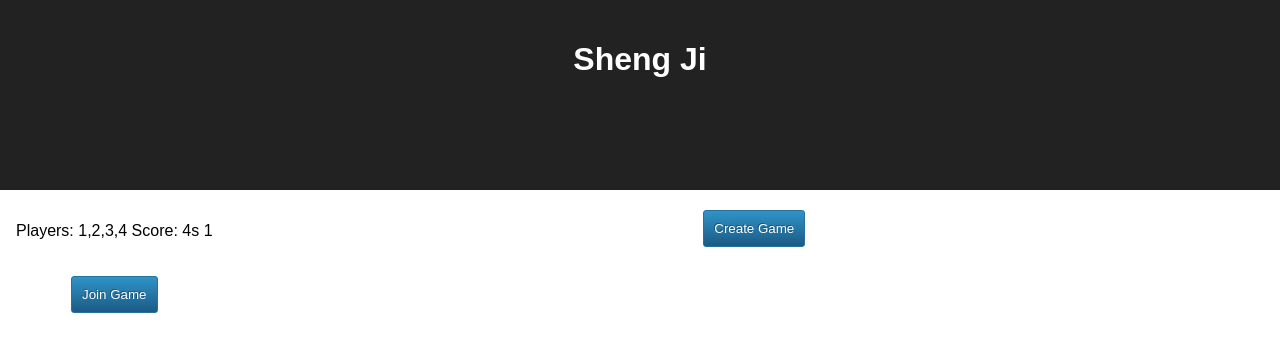
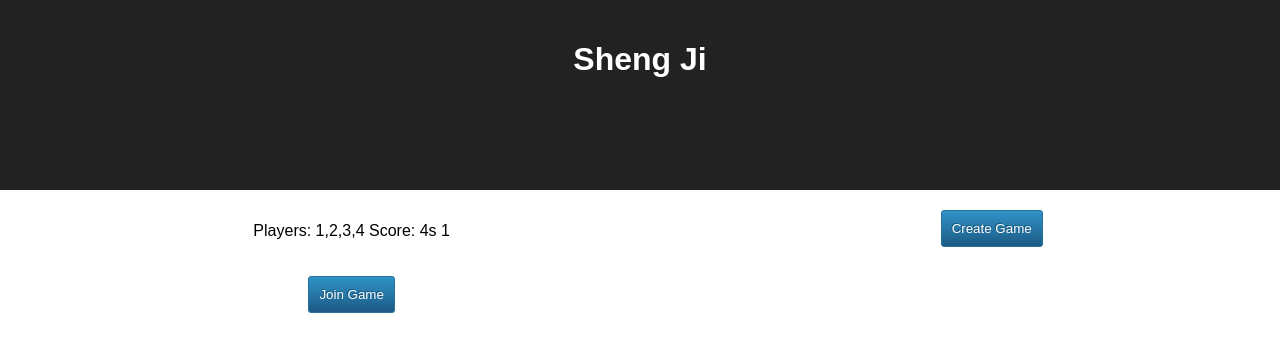
Before and after one commit to Jasonmk47/Sheng-ji-3.0, a React app in the folder client/: page /1 in a window 1280 px wide. Shown: the top 352 px of the page. Built offline with nearby package versions, Linux system fonts and the light colour scheme; what apollo-link-state would draw is missing.

Commit message:
Fix linter and style

```diff
--- a/client/src/components/Homepage/GameList.tsx
+++ b/client/src/components/Homepage/GameList.tsx
@@ -35,6 +35,6 @@ interface IProps extends RouteComponentProps<{}> {}
 
 const listCss = css({ listStyle: 'none', padding: '1rem' });
 
-const wrapperCss = css({});
+const wrapperCss = css({ flex: '1 1 auto' });
 
 const buttonWrapperCss = css({ flexDirection: 'column', flex: '1 1 auto' });
--- a/client/tslint.json
+++ b/client/tslint.json
@@ -9,7 +9,8 @@
     "interface-name": false,
     "max-classes-per-file": false,
     "jsx-no-lambda": false,
-    "member-ordering": false
+    "member-ordering": false,
+    "no-unused-expression": false
   },
   "rules": {
     "ordered-imports": false,
@@ -20,7 +21,8 @@
     "interface-name": false,
     "max-classes-per-file": false,
     "jsx-no-lambda": false,
-    "member-ordering": false
+    "member-ordering": false,
+    "no-unused-expression": false
   },
   "defaultSeverity": "warning",
   "linterOptions": {
```
